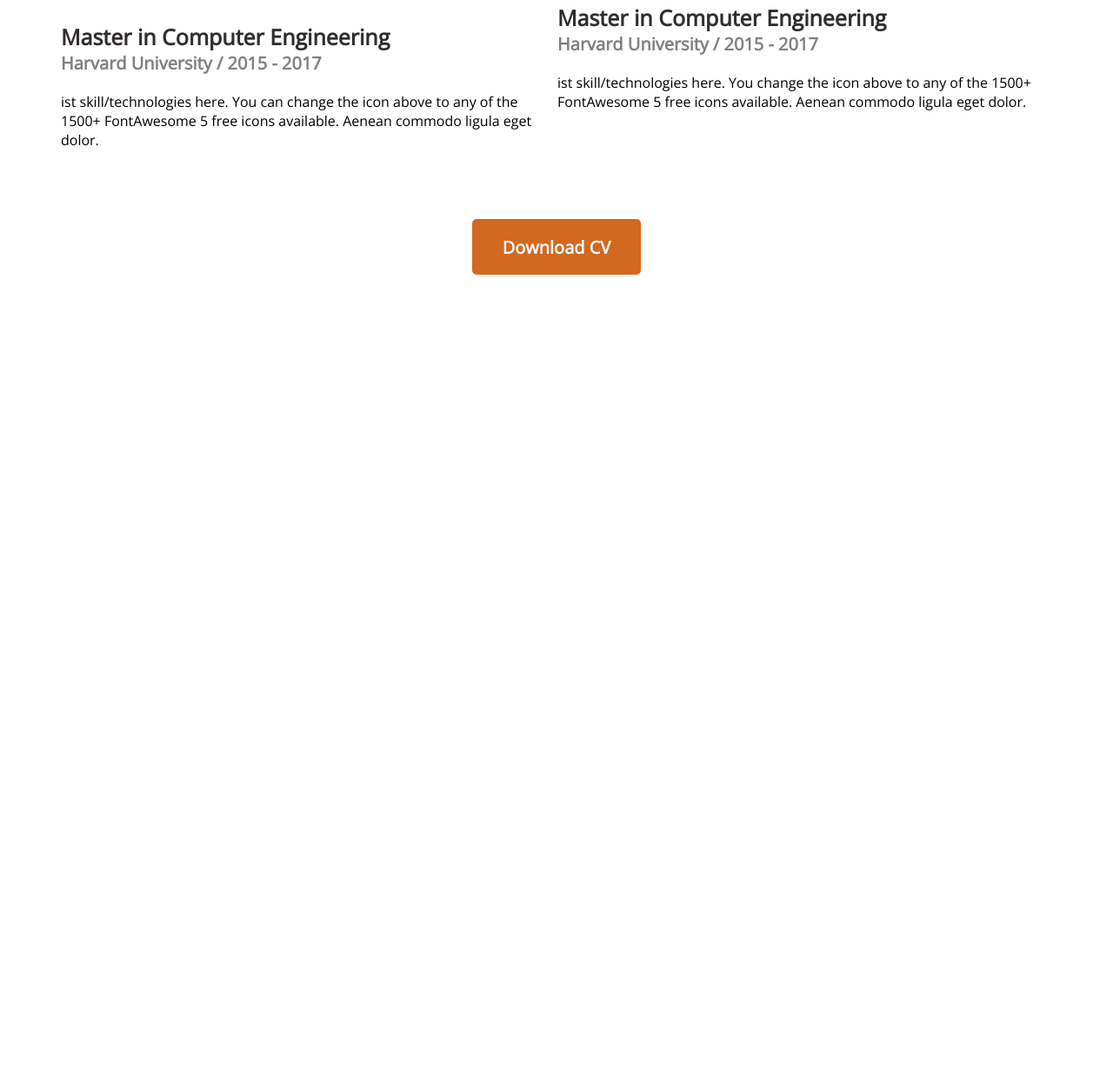
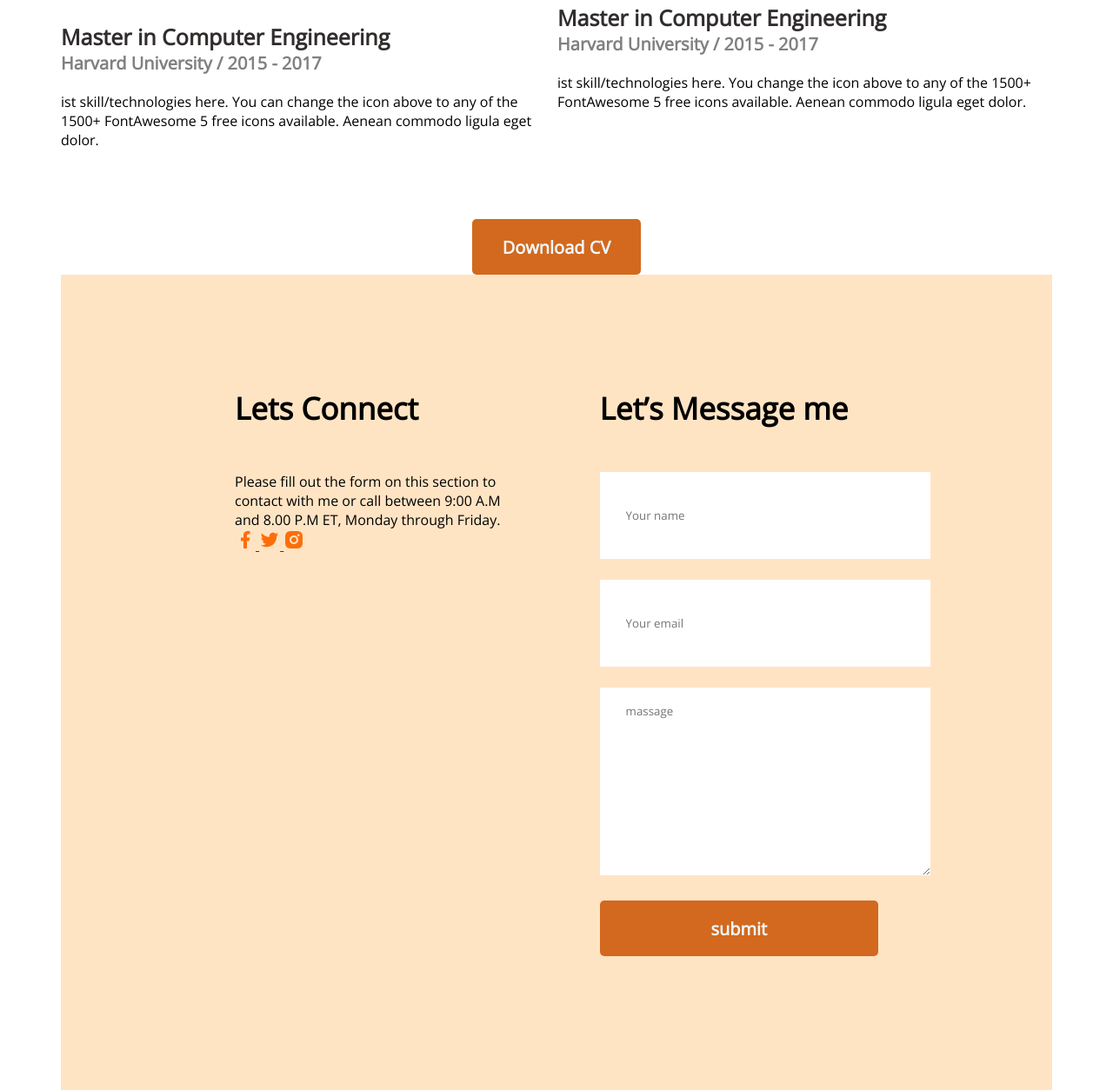
Before and after one commit to computerscience41/developer-portfolio, a plain HTML site: page index.html in a window 1280 px wide. Shown: the part 2755-4009 px from the top of the page at 87% size. Before the commit the page ends 3071 px from the top, so only its background shows below. Drawn offline with nearby package versions, Linux system fonts and the light colour scheme.

Commit message:
added contact

```diff
--- a/index.html
+++ b/index.html
@@ -161,6 +161,32 @@
                         <button class="btn-primary">Download CV</button>
                       </div>
             </section>
+            <!--contact section-->
+            <section class="contact">
+                <div>
+                    <h3 class="section-title">Lets Connect</h3>
+                    <p class="section-description">Please fill out the form on this section to contact with me or call
+                     between 9:00 A.M and 8.00 P.M ET, Monday through Friday.</p>
+                     <a href="">
+                        <img src="images/icons/facebook.png" alt="">
+                     </a>
+                     <a href="">
+                        <img src="images/icons/twitter.png" alt="">
+                     </a>
+                     <a href="">
+                        <img src="images/icons/insta.png" alt="">
+                     </a>
+                </div>
+                <div>
+                     <h3 class="section-title">Let’s Message me</h3>
+                     <form action="">
+                        <input type="Name" name="" id="" placeholder="Your name">
+                        <input type="Email" name="" id="" placeholder="Your email">
+                        <textarea name="" id="" cols="30" rows="10" placeholder="massage"></textarea>
+                        <input class="btn-primary" type="submit" value="submit">
+                     </form>
+                </div>
+            </section>
       </main>
       <footer>
 
--- a/style/style.css
+++ b/style/style.css
@@ -147,3 +147,25 @@
     margin-top: 50px;
     text-align: center;
 }
+/* contact styles */
+.contact{
+    display: flex;
+    gap: 100px;
+    background: bisque;
+    padding: 130px 200px;
+}
+.contact .section-title{
+    text-align: left;
+}
+.contact input,[type="name"], input[type="email"], textarea {
+    margin-bottom: 24px;
+    border: 0px;
+    width: 100%;
+    padding: 18px 30px;
+}
+input{
+    height: 64px;
+}
+.contact{
+    text-decoration: none;
+}
```
